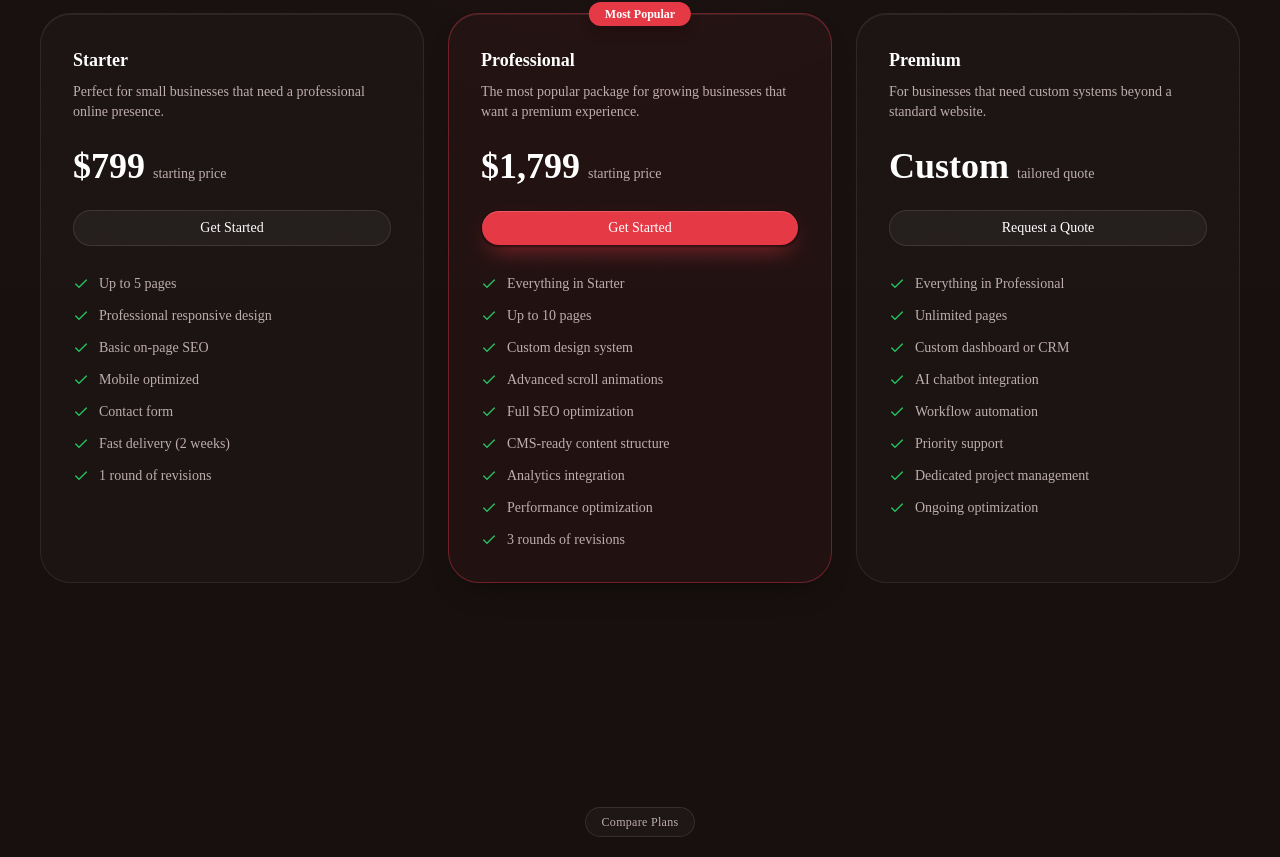
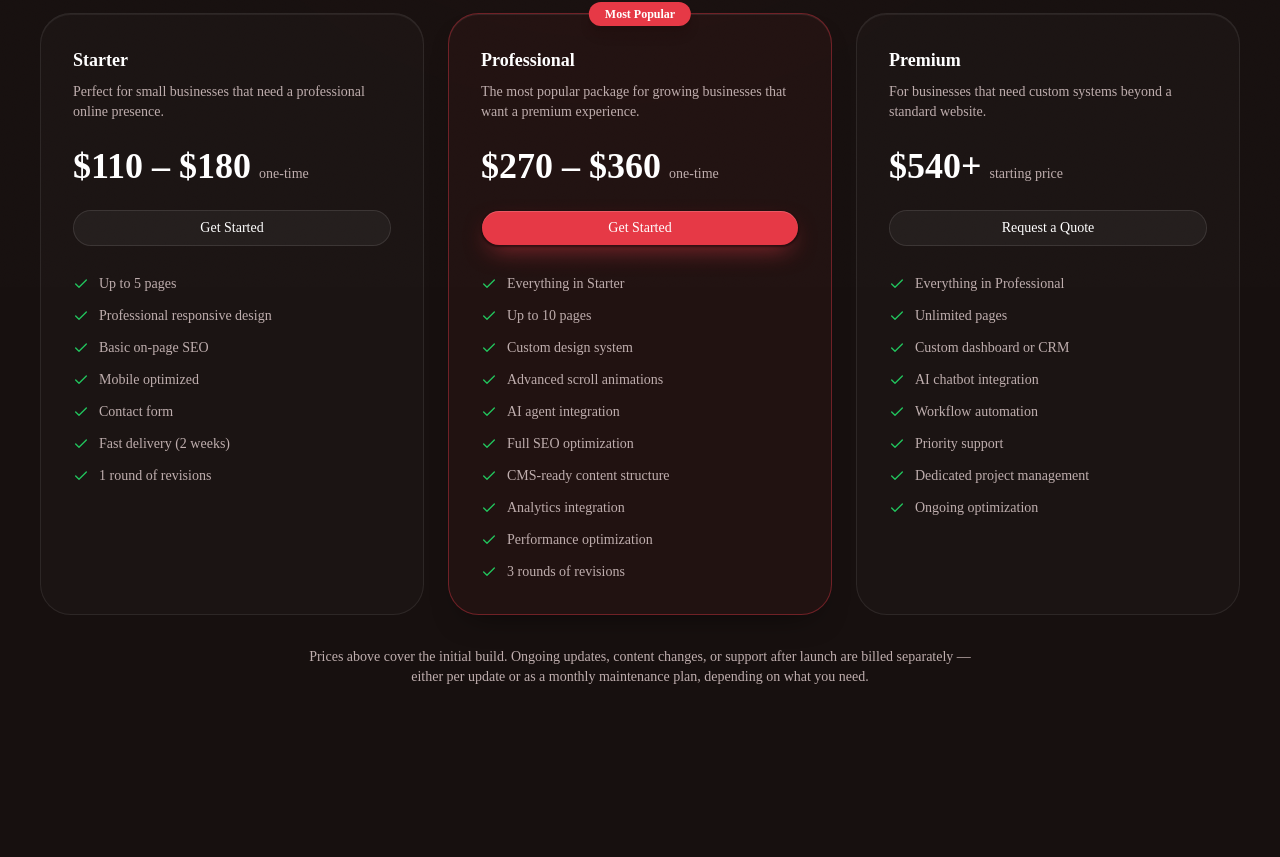
Before and after one commit to rayyan1122pk-star/ascenta-website, a Next.js app: page /pricing in a window 1280 px wide. Shown: the part 513-1370 px from the top of the page. Built offline with nearby package versions, Linux system fonts and the light colour scheme; no server answers.

Commit message:
Update pricing to USD ranges, add AI agent to Professional tier
Convert PKR pricing to USD ranges (Starter $110-180, Professional
$270-360, Premium $540+), add AI agent integration to the
Professional plan, and note that ongoing maintenance is billed
separately.

```diff
--- a/src/app/pricing/page.tsx
+++ b/src/app/pricing/page.tsx
@@ -38,6 +38,10 @@ export default function PricingPage() {
             <PricingCard key={tier.name} tier={tier} delay={i * 0.08} />
           ))}
         </div>
+        <p className="mx-auto mt-8 max-w-2xl text-center text-sm text-muted-foreground">
+          Prices above cover the initial build. Ongoing updates, content changes, or support after launch are billed
+          separately — either per update or as a monthly maintenance plan, depending on what you need.
+        </p>
       </Section>
 
       <Section>
--- a/src/config/pricing.ts
+++ b/src/config/pricing.ts
@@ -13,8 +13,8 @@ export const pricingTiers: PricingTier[] = [
   {
     name: "Starter",
     description: "Perfect for small businesses that need a professional online presence.",
-    price: "$799",
-    priceNote: "starting price",
+    price: "$110 – $180",
+    priceNote: "one-time",
     cta: "Get Started",
     ctaHref: "/contact",
     features: [
@@ -30,8 +30,8 @@ export const pricingTiers: PricingTier[] = [
   {
     name: "Professional",
     description: "The most popular package for growing businesses that want a premium experience.",
-    price: "$1,799",
-    priceNote: "starting price",
+    price: "$270 – $360",
+    priceNote: "one-time",
     highlighted: true,
     cta: "Get Started",
     ctaHref: "/contact",
@@ -40,6 +40,7 @@ export const pricingTiers: PricingTier[] = [
       "Up to 10 pages",
       "Custom design system",
       "Advanced scroll animations",
+      "AI agent integration",
       "Full SEO optimization",
       "CMS-ready content structure",
       "Analytics integration",
@@ -50,8 +51,8 @@ export const pricingTiers: PricingTier[] = [
   {
     name: "Premium",
     description: "For businesses that need custom systems beyond a standard website.",
-    price: "Custom",
-    priceNote: "tailored quote",
+    price: "$540+",
+    priceNote: "starting price",
     cta: "Request a Quote",
     ctaHref: "/contact",
     features: [
```
